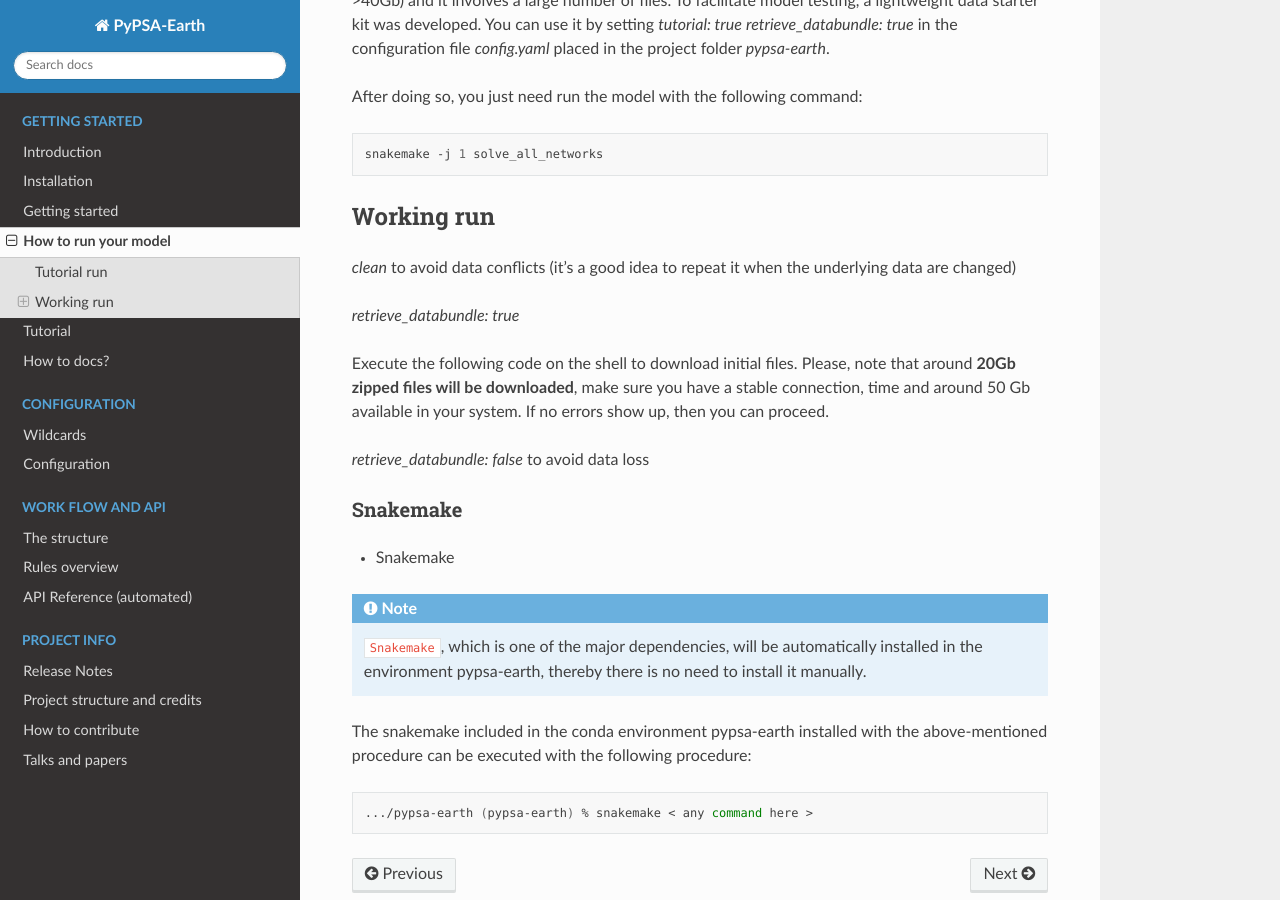
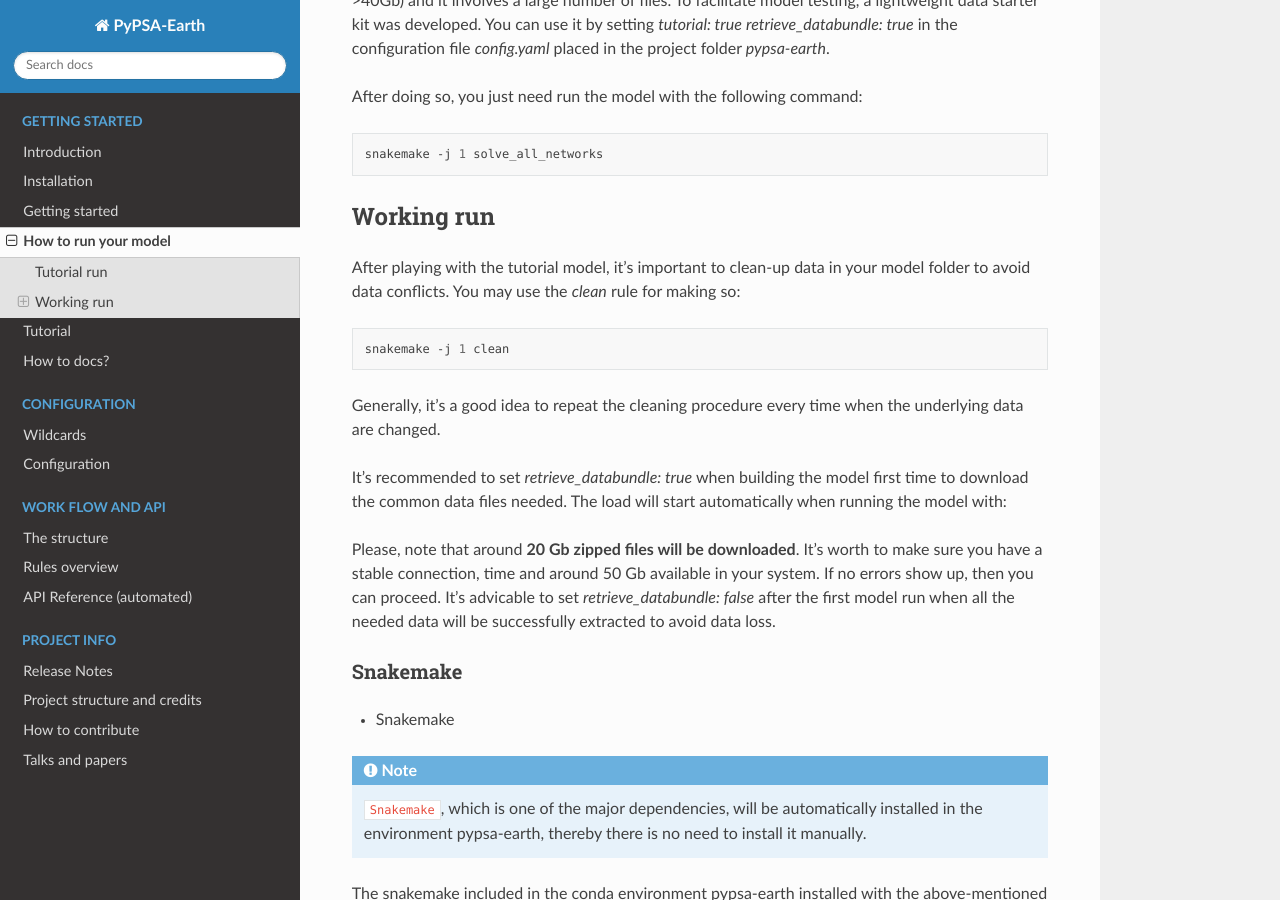
Before and after one commit to pypsa-meets-earth/pypsa-earth, a Sphinx documentation site: the page built from doc/how_to_start.rst, in a window 1280 px wide and 900 px high, scrolled down 371 px. Built offline with Sphinx 7.4.7 and the Read the Docs theme 2.0.0, drawn with Linux system fonts in a browser that asks for light colours; pages that are not in the unit, such as notebooks, are missing from menus; the version number could not be read and is left out.

Commit message:
Improve working run instructions

```diff
--- a/doc/how_to_start.rst
+++ b/doc/how_to_start.rst
@@ -28,16 +28,20 @@
 Working run
 ------------------------------
 
-`clean` to avoid data conflicts (it's a good idea to repeat it when the underlying data are changed)
-
-`retrieve_databundle: true`
-
-Execute the following code on the shell to download initial files. Please, note that around **20Gb zipped files will be downloaded**, make sure you have a stable connection, time and around 50 Gb available in your system. If no errors show up, then you can proceed.
+After playing with the tutorial model, it's important to clean-up data in your model folder to avoid data conflicts. You may use the `clean` rule for making so:
 
 .. code:: bash
-    snakemake -j 1 `solve_all_networks`
 
-`retrieve_databundle: false` to avoid data loss
+    snakemake -j 1 clean
+
+Generally, it's a good idea to repeat the cleaning procedure every time when the underlying data are changed.
+
+It's recommended to set `retrieve_databundle: true` when building the model first time to download the common data files needed. The load will start automatically when running the model with:
+
+.. code:: bash
+    snakemake -j 1 solve_all_networks
+
+Please, note that around **20 Gb zipped files will be downloaded**. It's worth to make sure you have a stable connection, time and around 50 Gb available in your system. If no errors show up, then you can proceed. It's advicable to set `retrieve_databundle: false` after the first model run when all the needed data will be successfully extracted to avoid data loss.
 
 Snakemake
 ===========================
```
